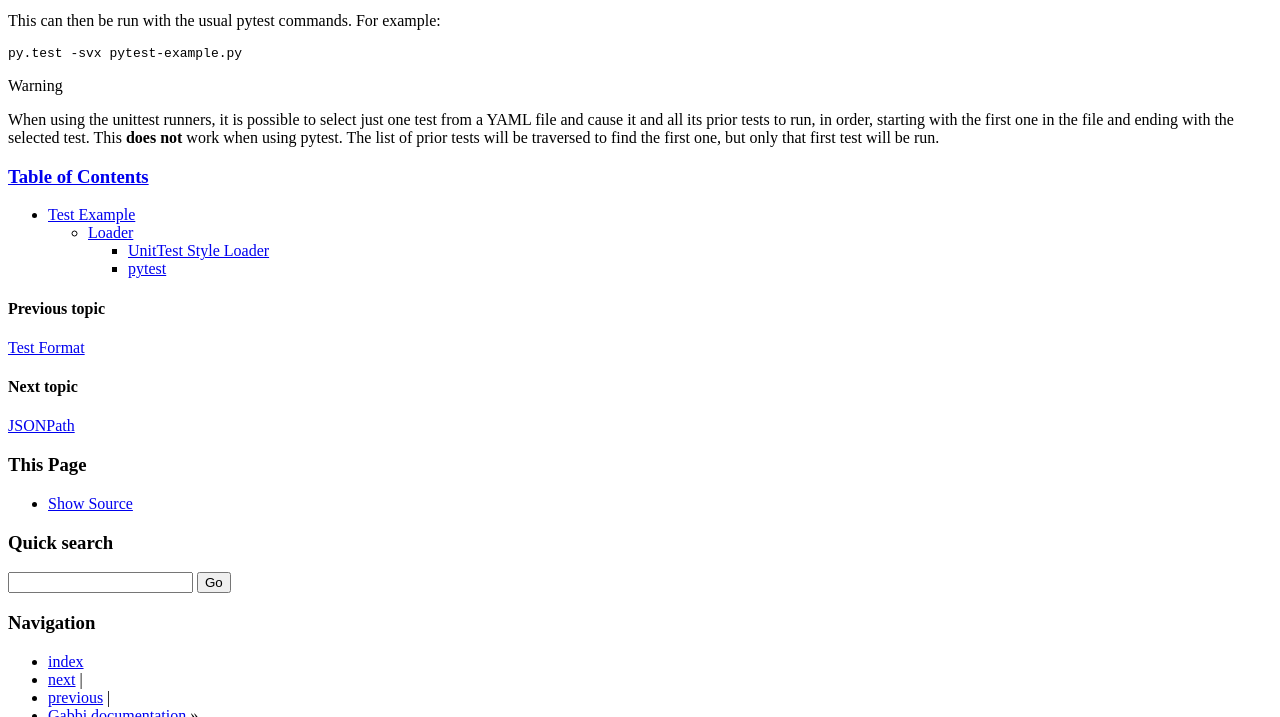
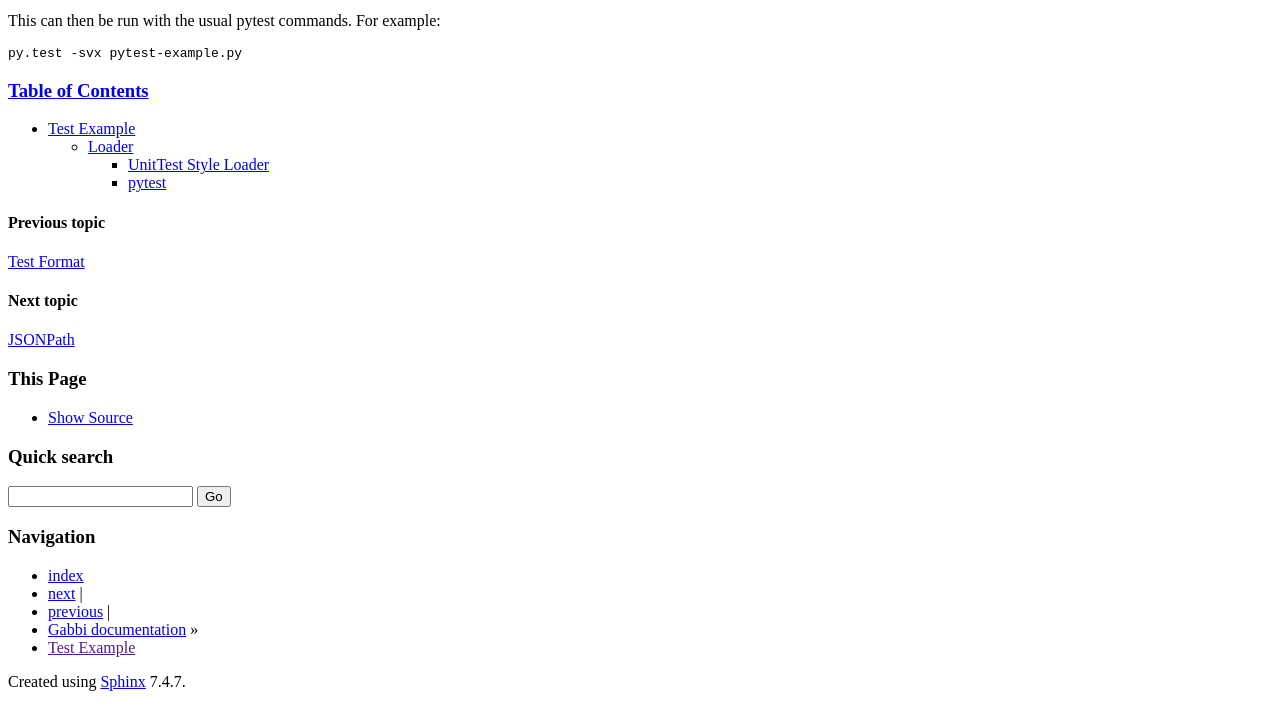
Before and after one commit to cdent/gabbi, a Sphinx documentation site: the page built from docs/source/example.rst, in a window 1280 px wide and 900 px high, scrolled down 4404 px, cut to the strip 183-900 px from the top of the window. Built offline with Sphinx 7.4.7, drawn with Linux system fonts in a browser that asks for light colours; comment, search, counter and statistics services are not loaded.

Commit message:
Update pytest docs
To remove warning about missing functionality.

```diff
--- a/README.rst
+++ b/README.rst
@@ -13,9 +13,8 @@
 
 Gabbi is tested with Python 2.7, 3.4, 3.5 and pypy.
 
-Tests can be run using `unittest`_ style test runners, `pytest`_ (with
-one limitation described in the `loader docs`_) or from the command line
-with a `gabbi-run`_ script.
+Tests can be run using `unittest`_ style test runners, `pytest`_
+or from the command line with a `gabbi-run`_ script.
 
 There is a `gabbi-demo`_ repository which provides a tutorial via
 its commit history. The demo builds a simple API using gabbi to
--- a/docs/source/example.rst
+++ b/docs/source/example.rst
@@ -72,14 +72,6 @@
 
    py.test -svx pytest-example.py
 
-.. warning:: When using the unittest runners, it is possible to select
-             just one test from a YAML file and cause it and all its
-             prior tests to run, in order, starting with the first
-             one in the file and ending with the selected test. This
-             **does not** work when using pytest. The list of prior tests
-             will be traversed to find the first one, but only that first
-             test will be run.
-
 .. _source distribution: https://github.com/cdent/gabbi
 .. _the tutorial repo: https://github.com/cdent/gabbi-demo
 .. _pytest: http://pytest.org/
```
